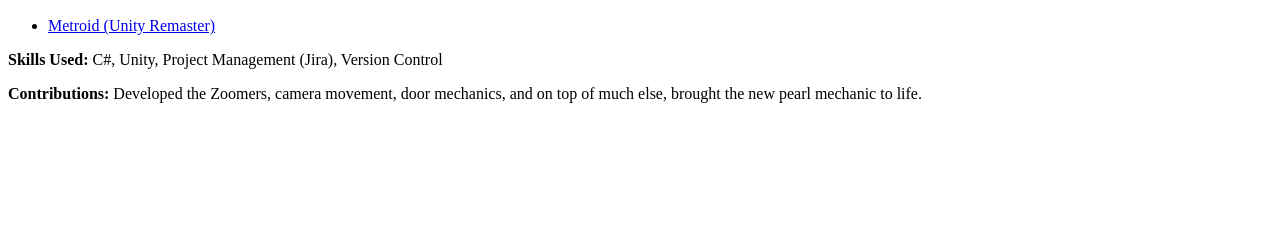
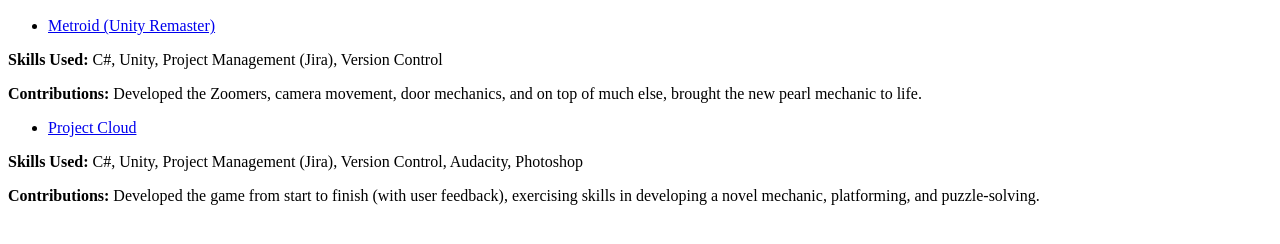
Before and after one commit to DJMorell/my-portfolio, a plain HTML site: page index.html in a window 1280 px wide. Shown: the part 96-340 px from the top of the page. Drawn offline with Linux system fonts and the light colour scheme.

Commit message:
Add files via upload

```diff
--- a/index.html
+++ b/index.html
@@ -13,5 +13,12 @@
 <p><strong>Skills Used:</strong> C#, Unity, Project Management (Jira), Version Control</p>
 <p><strong>Contributions:</strong> Developed the Zoomers, camera movement, door mechanics, and on top of much else, brought the new pearl mechanic to life.</p>
 
+<ul>
+    <li><a href="https://djmorell.itch.io/project-cloud">Project Cloud</a></li>
+</ul>
+
+<p><strong>Skills Used:</strong> C#, Unity, Project Management (Jira), Version Control, Audacity, Photoshop</p>
+<p><strong>Contributions:</strong> Developed the game from start to finish (with user feedback), exercising skills in developing a novel mechanic, platforming, and puzzle-solving.</p>
+
 <!-- TIP: Rename this file "index.html", and it will become the default landing page whenever someone navigates their browser to your domain. -->
 </html>
```
